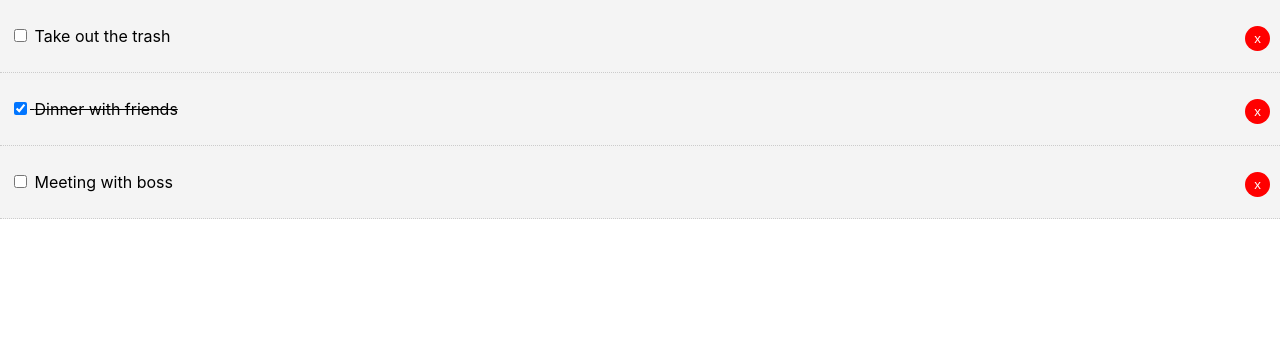
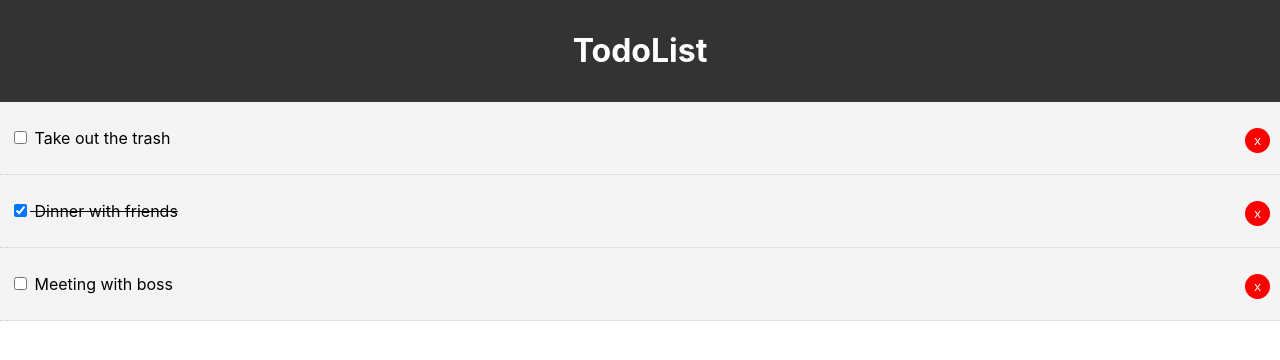
Before and after one commit to DtecIndustries/react-todo-app, a React (Create React App) app: page / in a window 1280 px wide. Shown: the top 360 px of the page. Built offline with nearby package versions, Linux system fonts and the light colour scheme.

Commit message:
add Header component

```diff
--- a/src/App.js
+++ b/src/App.js
@@ -1,4 +1,5 @@
 import React, { Component } from 'react';
+import Header from './components/layout/Header'
 import Todos from './components/Todos'
 
 class App extends Component {
@@ -40,6 +41,7 @@
   render(){
     return (
       <div className="App">
+        <Header />
         <Todos todos={this.state.todos} toggleComplete={this.toggleComplete} deleteTodo={this.deleteTodo} />
       </div>
     );
--- /dev/null
+++ b/src/components/layout/Header.js
@@ -0,0 +1,18 @@
+import React from 'react';
+
+function Header(){
+  return (
+    <header style={headerStyle}>
+      <h1>TodoList</h1>
+    </header>
+  )
+}
+
+const headerStyle = {
+  background: '#333',
+  color: '#fff',
+  textAlign: 'center',
+  padding: '10px'
+}
+
+export default Header;
```
